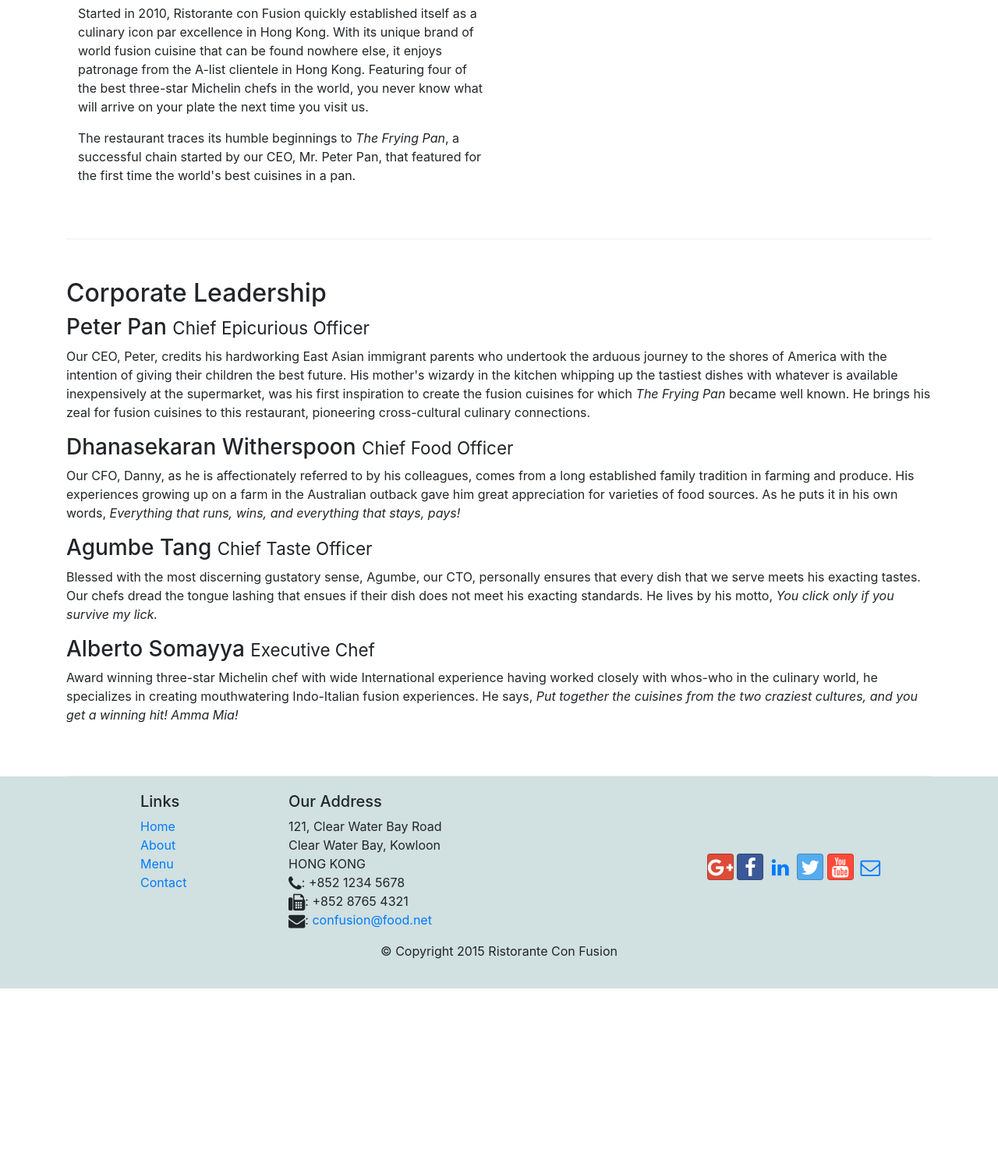
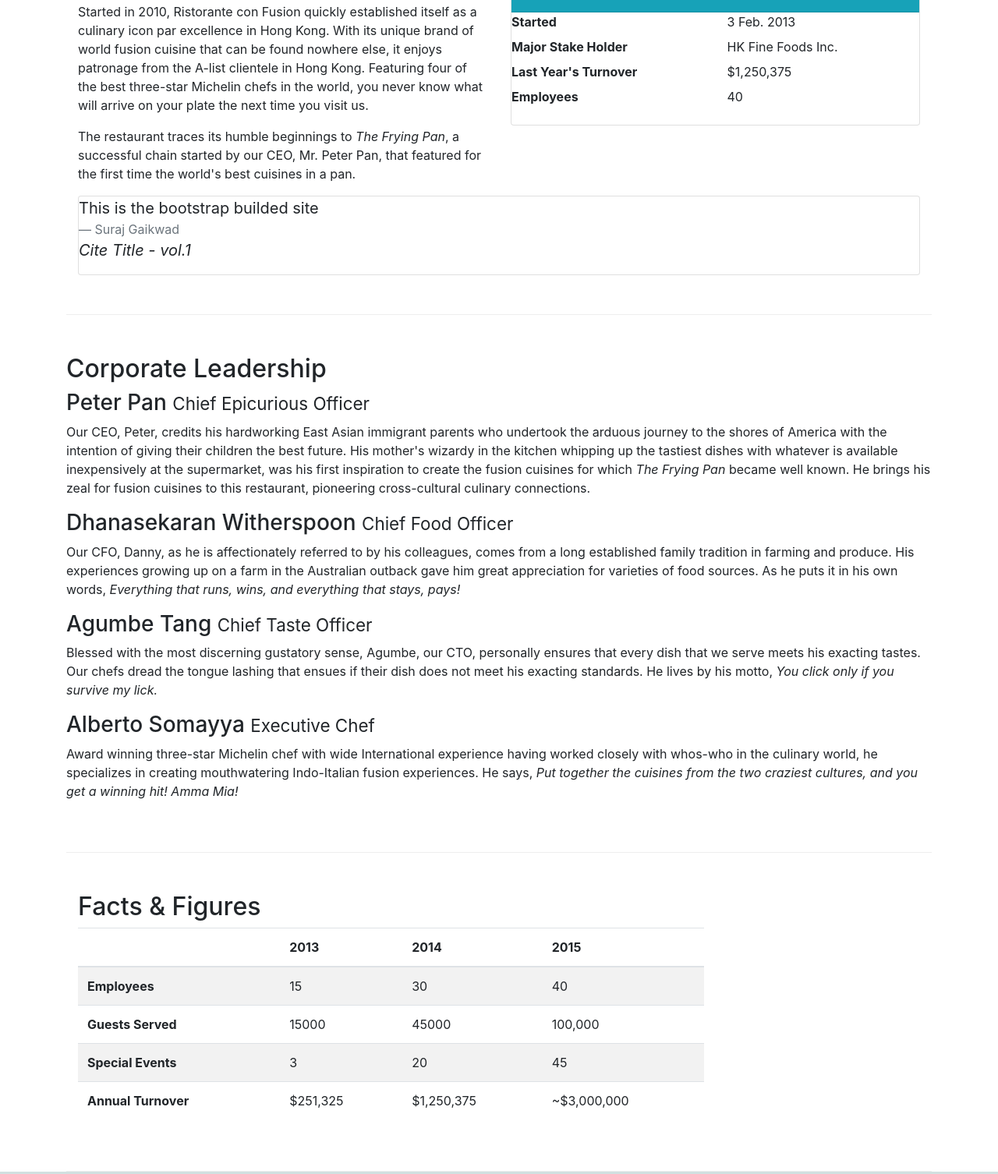
Before and after one commit to sgaikwad2410/bootstrap-practice, a website: page aboutus.html in a window 1280 px wide. Shown: the part 534-2040 px from the top of the page at 78% size. Before the commit the page ends 1802 px from the top, so only its background shows below. Drawn offline with nearby package versions, Linux system fonts and the light colour scheme.

Commit message:
Table and Cards

```diff
--- a/aboutus.html
+++ b/aboutus.html
@@ -62,14 +62,39 @@
             </div>
         </div>
 
-        <div class="row row-content align-items-center">
-            <div class="col-sm-4  col-md-6 flex-last">
+        <div class="row row-content">
+            <div class="col-sm-6">
                 <h2>Our History</h2>
                 <p>Started in 2010, Ristorante con Fusion quickly established itself as a culinary icon par excellence in Hong Kong. With its unique brand of world fusion cuisine that can be found nowhere else, it enjoys patronage from the A-list clientele in Hong Kong.  Featuring four of the best three-star Michelin chefs in the world, you never know what will arrive on your plate the next time you visit us.</p>
                 <p>The restaurant traces its humble beginnings to <em>The Frying Pan</em>, a successful chain started by our CEO, Mr. Peter Pan, that featured for the first time the world's best cuisines in a pan.</p>
             </div>
-            <div>
+            <div class="col-sm">
+            <div class="card">
+            <h3 class ="card-header bg-info text-white">Facts At a Glance</h3>
+            <div class="card-block">
+            <dl class="row">
+            <dt class="col-6">Started</dt>
+                            <dd class="col-6">3 Feb. 2013</dd>
+                            <dt class="col-6">Major Stake Holder</dt>
+                            <dd class="col-6">HK Fine Foods Inc.</dd>
+                            <dt class="col-6">Last Year's Turnover</dt>
+                            <dd class="col-6">$1,250,375</dd>
+                            <dt class="col-6">Employees</dt>
+                            <dd class="col-6">40</dd>
+            </dl>
             </div>
+            </div>
+            </div>
+            <div class="col-12">
+            <div class="card card-block bg-faded">
+            <blockquote class="blockquote">
+            <p class="mb-0"> This is the bootstrap builded site</p>
+            <footer class="blockquote-footer">Suraj Gaikwad</footer>
+            <cite title="Source Title">Cite Title - vol.1</cite>
+            </blockquote>
+            </div>
+            </div>
+
         </div>
 
 
@@ -87,6 +112,52 @@
             </div>
        </div>
 
+		<div class="row row-content">
+		<div class="col-12 col-sm-9">
+		<h2>Facts &amp; Figures</h2>
+		 <div class="table-responsive">
+                <table class="table table-striped table-hover">
+                <thead class="thead-inverse">
+                    <tr>
+                        <th>&nbsp;</th>
+                        <th>2013</th>
+                        <th>2014</th>
+                        <th>2015</th>
+                    </tr>
+                </thead>
+                <tbody>
+                    <tr>
+                        <th>Employees</th>
+                        <td>15</td>
+                        <td>30</td>
+                        <td>40</td>
+                    </tr>
+                    <tr>
+                        <th>Guests Served</th>
+                        <td>15000</td>
+                        <td>45000</td>
+                        <td>100,000</td>
+                    </tr>
+                    <tr>
+                        <th>Special Events</th>
+                        <td>3</td>
+                        <td>20</td>
+                        <td>45</td>
+                    </tr>
+                    <tr>
+                        <th>Annual Turnover</th>
+                        <td>$251,325</td>
+                        <td>$1,250,375</td>
+                        <td>~$3,000,000</td>
+                    </tr>
+                </tbody>
+                </table>
+                </div>
+		</div>
+		<div class="col-12 col-sm-3">
+
+		</div>
+		</div>
     </div>
 
    <footer class="footer">
```
